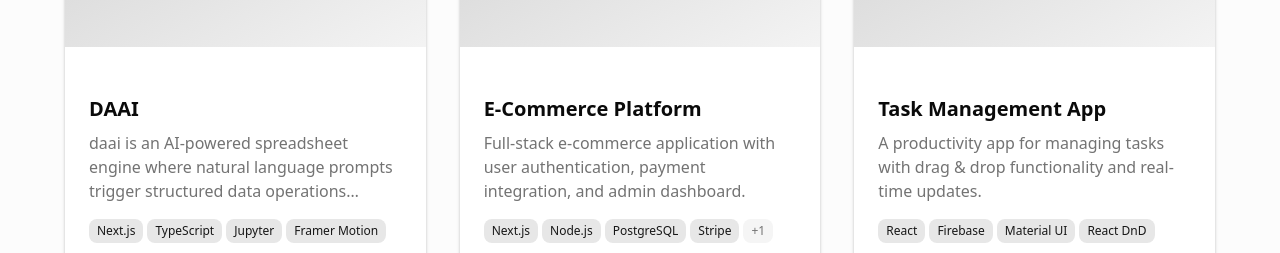
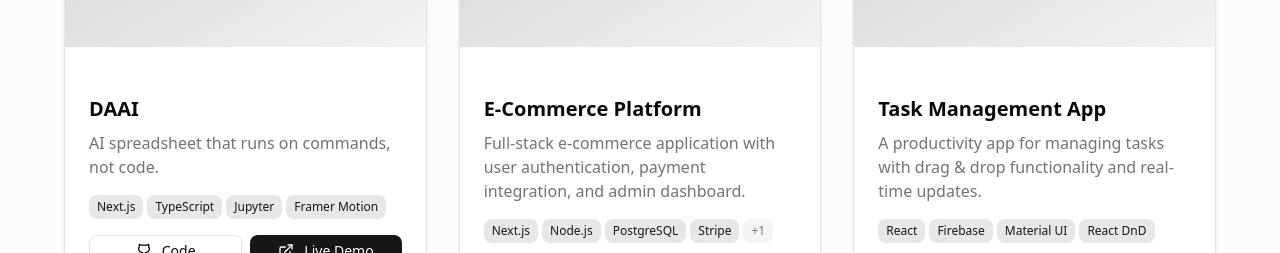
Before and after one commit to Aryan-202/next-portfolio, a Next.js app: page / in a window 1280 px wide. Shown: the part 2660-2913 px from the top of the page. Built offline with nearby package versions, Linux system fonts and the light colour scheme.

Commit message:
daai aura farming

```diff
--- a/data/project.ts
+++ /dev/null
@@ -1,71 +0,0 @@
-export interface Project {
-  id: number;
-  title: string;
-  description: string;
-  category: string;
-  technologies: string[];
-  githubUrl?: string;
-  liveUrl?: string;
-  featured: boolean;
-}
-
-export const projects: Project[] = [
-  {
-    id: 1,
-    title: "DAAI",
-    description: "AI spreadsheet that runs on commands, not code.",
-    category: "GenAI",
-    technologies: ["Next.js", "TypeScript", "Tailwind CSS", "Framer Motion"],
-    githubUrl: "https://github.com/Aryan-202/DAAI",
-    liveUrl: "https://github.com/Aryan-202/DAAI",
-    featured: true
-  },
-  {
-    id: 2,
-    title: "E-Commerce Platform",
-    description: "Full-stack e-commerce application with user authentication, payment integration, and admin dashboard.",
-    category: "Full Stack",
-    technologies: ["Next.js", "Node.js", "PostgreSQL", "Stripe", "Prisma"],
-    githubUrl: "https://github.com/Aryan-202/ecommerce",
-    liveUrl: "https://shop-aryan.vercel.app",
-    featured: true
-  },
-  {
-    id: 3,
-    title: "Task Management App",
-    description: "A productivity app for managing tasks with drag & drop functionality and real-time updates.",
-    category: "Web App",
-    technologies: ["React", "Firebase", "Material UI", "React DnD"],
-    githubUrl: "https://github.com/Aryan-202/task-manager",
-    liveUrl: "https://tasks-aryan.vercel.app",
-    featured: true
-  },
-  {
-    id: 4,
-    title: "Weather Dashboard",
-    description: "Real-time weather application with location-based forecasts and interactive charts.",
-    category: "Web Development",
-    technologies: ["React", "Chart.js", "OpenWeather API", "CSS Modules"],
-    githubUrl: "https://github.com/Aryan-202/weather-app",
-    liveUrl: "https://weather-aryan.vercel.app",
-    featured: false
-  },
-  {
-    id: 5,
-    title: "Blog CMS",
-    description: "Content Management System for blogging with markdown support and SEO optimization.",
-    category: "Full Stack",
-    technologies: ["Next.js", "Sanity.io", "Tailwind CSS", "Vercel"],
-    githubUrl: "https://github.com/Aryan-202/blog-cms",
-    featured: false
-  },
-  {
-    id: 6,
-    title: "AI Chat Assistant",
-    description: "AI-powered chat application with natural language processing and conversation history.",
-    category: "AI/ML",
-    technologies: ["Python", "FastAPI", "React", "OpenAI API"],
-    githubUrl: "https://github.com/Aryan-202/ai-chat",
-    featured: false
-  }
-];
--- a/data/projects.ts
+++ b/data/projects.ts
@@ -13,7 +13,7 @@ export const projects: Project[] = [
   {
     id: 1,
     title: "DAAI",
-    description: "daai is an AI-powered spreadsheet engine where natural language prompts trigger structured data operations through a deterministic Python backend.",
+    description: "AI spreadsheet that runs on commands, not code.",
     category: "GenAI",
     technologies: ["Next.js", "TypeScript", "Jupyter", "Framer Motion"],
     githubUrl: "https://github.com/Aryan-202/DAAI",
```
